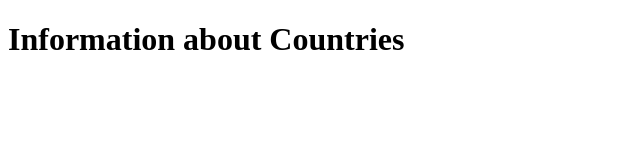
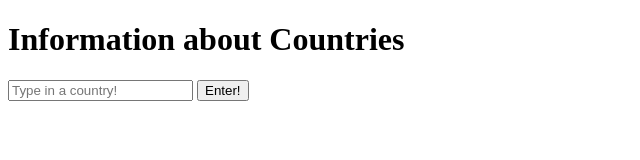
Before and after one commit to fatimahpatel/JS_RESTCountries, a plain HTML site: page index.html in a window 1280 px wide. Shown: the whole page, without its empty margins (0-640 px from the left). Drawn offline with Linux system fonts and the light colour scheme; no server answers.

Commit message:
Created form with button

```diff
--- a/app.js
+++ b/app.js
@@ -31,8 +31,14 @@ const getAllCountries = async () =>{
 
 
 
+
+
+
+
 // getCountryByName("germany");
-getAllCountries();
+// getAllCountries();
+
+
 
 
 
--- a/index.html
+++ b/index.html
@@ -10,5 +10,10 @@
 <body>
     <h1>Information about Countries</h1>
     <section id = "Info"></section>
+    <form action = "" id = "country-form">
+        <input type = "text" placeholder = "Type in a country!" name = "countryName">
+        <button type = "button" id="enter">Enter!</button>
+    </form>
+
 </body>
 </html>
```
